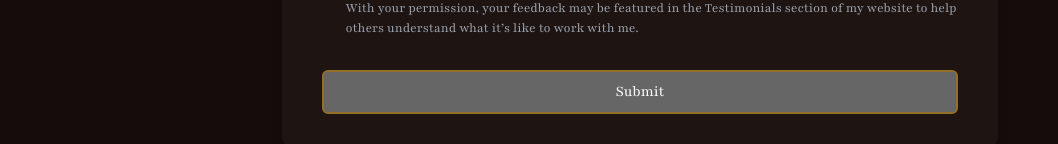
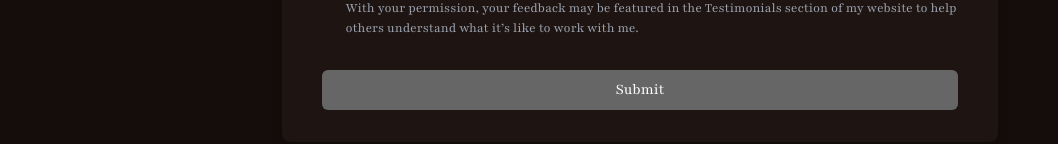
Before and after one commit to BriLeighk/RkArchitect, a Next.js app: page /submit-feedback-form in a window 1280 px wide. Shown: the part 808-952 px from the top of the page, without its empty margins (0-1058 px from the left). Built offline with nearby package versions, Linux system fonts and the light colour scheme; no server answers.

Commit message:
added .env variables for firestore

```diff
--- a/app/submit-feedback-form/page.js
+++ b/app/submit-feedback-form/page.js
@@ -148,7 +148,7 @@ export default function SubmitTestimonial() {
               <div>
                 <button
                   type="submit"
-                  className={`w-full py-2 px-4 text-white rounded-md border-2 border-[#936F27] transition-all duration-300 mt-4 mb-8 ${isChecked ? 'hover:border-[#1E1412] hover:bg-[#936F27] hover:text-[#1E1412] font-bold' : 'bg-[#666] border-[#666]'}`}
+                  className={`w-full py-2 px-4 text-white rounded-md border-2 border-[#936F27] transition-all duration-300 mt-4 mb-8 ${isChecked ? 'hover:border-[#1E1412] hover:bg-[#936F27] hover:text-[#1E1412] font-bold' : 'bg-[#666] border-none'}`}
                   disabled={!isChecked}
                 >
                   Submit
```
